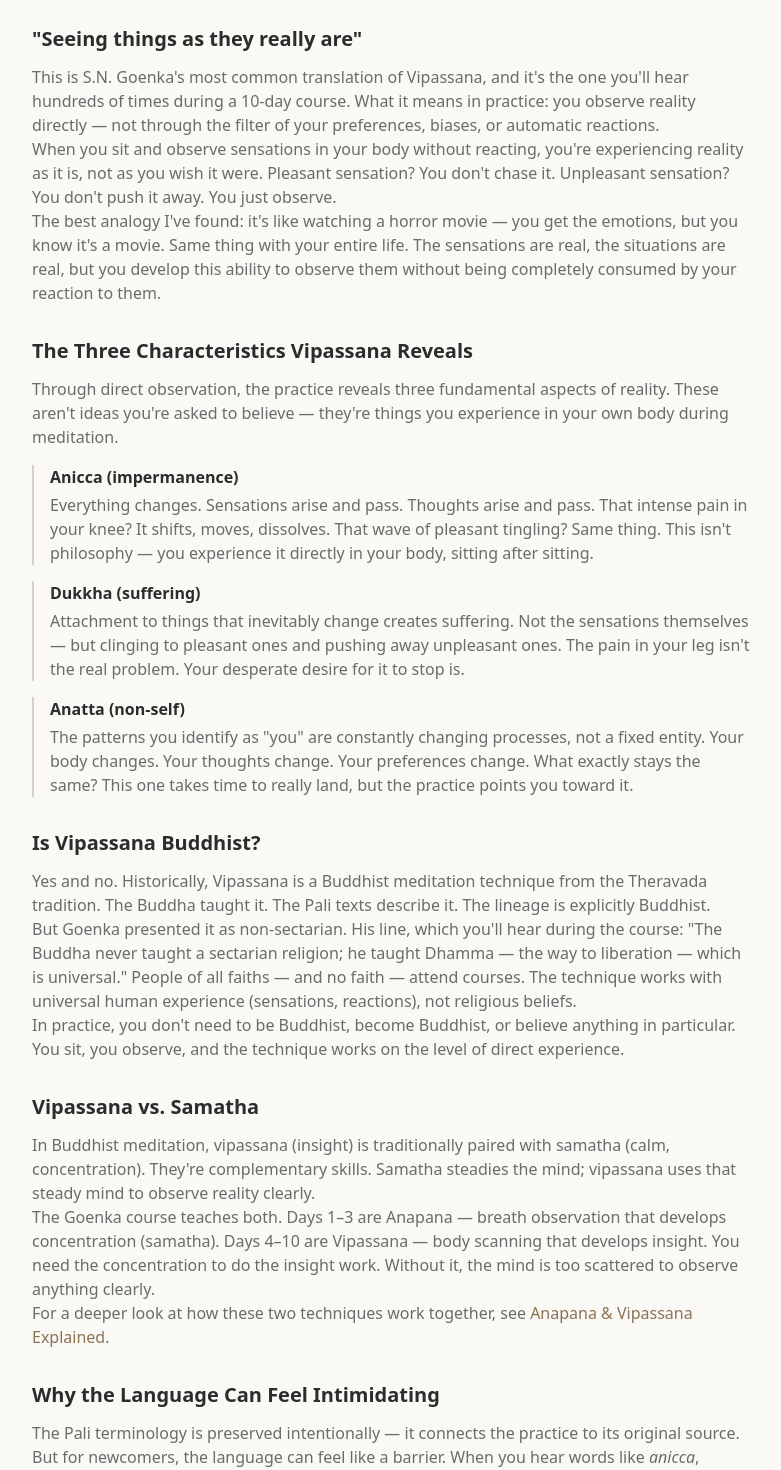
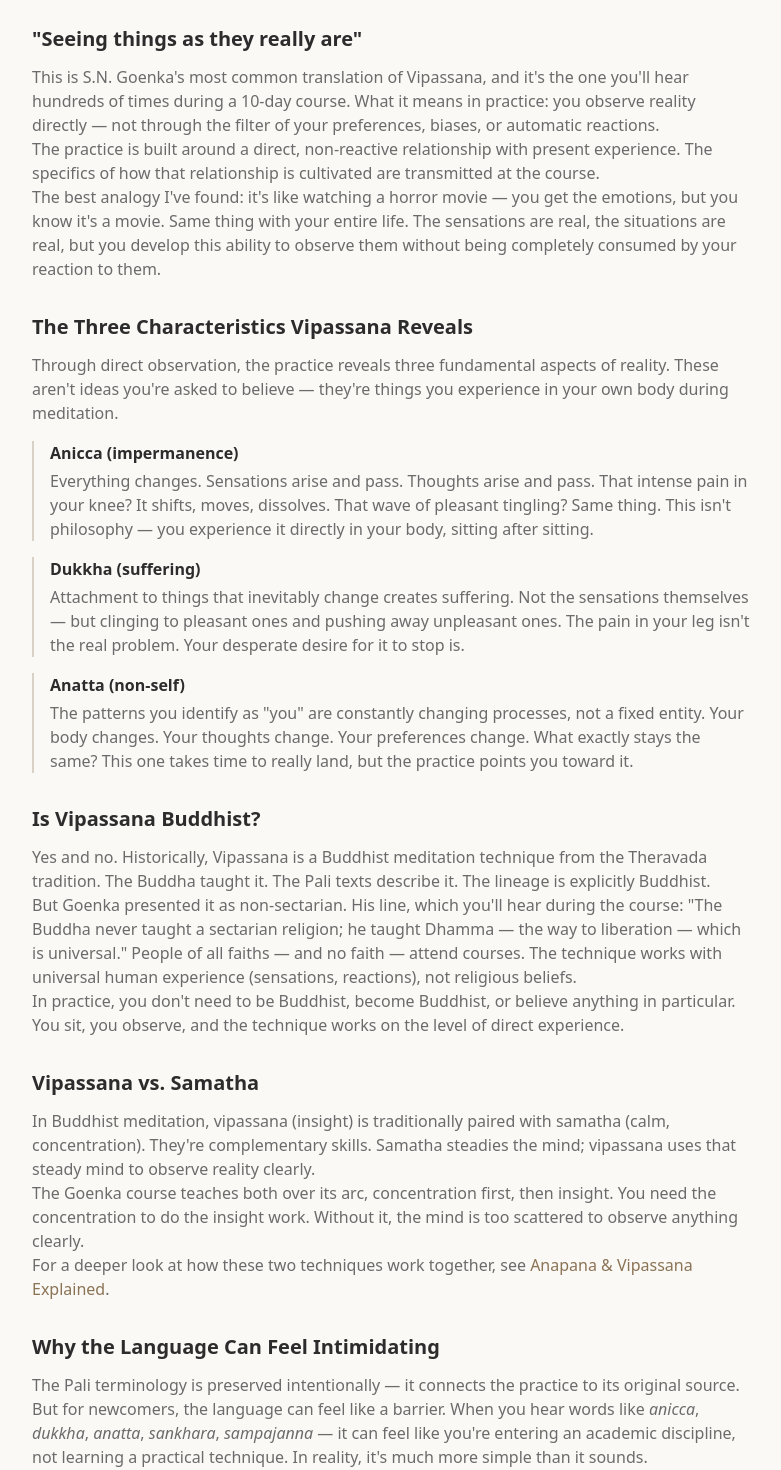
Before and after one commit to m13v/vipassana-cool, a Next.js app: page /guide/vipassana-meaning in a window 1280 px wide. Shown: the part 900-2370 px from the top of the page, without its empty margins (248-1029 px from the left). Built offline with nearby package versions, Linux system fonts and the light colour scheme.

Commit message:
Update Vipassana meaning page to generalize practice details

```diff
--- a/src/app/guide/vipassana-meaning/page.tsx
+++ b/src/app/guide/vipassana-meaning/page.tsx
@@ -70,7 +70,7 @@
             This is S.N. Goenka&apos;s most common translation of Vipassana, and it&apos;s the one you&apos;ll hear hundreds of times during a 10-day course. What it means in practice: you observe reality directly — not through the filter of your preferences, biases, or automatic reactions.
           </p>
           <p>
-            When you sit and observe sensations in your body without reacting, you&apos;re experiencing reality as it is, not as you wish it were. Pleasant sensation? You don&apos;t chase it. Unpleasant sensation? You don&apos;t push it away. You just observe.
+            The practice is built around a direct, non-reactive relationship with present experience. The specifics of how that relationship is cultivated are transmitted at the course.
           </p>
           <p>
             The best analogy I&apos;ve found: it&apos;s like watching a horror movie — you get the emotions, but you know it&apos;s a movie. Same thing with your entire life. The sensations are real, the situations are real, but you develop this ability to observe them without being completely consumed by your reaction to them.
@@ -126,7 +126,7 @@
             In Buddhist meditation, vipassana (insight) is traditionally paired with samatha (calm, concentration). They&apos;re complementary skills. Samatha steadies the mind; vipassana uses that steady mind to observe reality clearly.
           </p>
           <p>
-            The Goenka course teaches both. Days 1&ndash;3 are Anapana — breath observation that develops concentration (samatha). Days 4&ndash;10 are Vipassana — body scanning that develops insight. You need the concentration to do the insight work. Without it, the mind is too scattered to observe anything clearly.
+            The Goenka course teaches both over its arc, concentration first, then insight. You need the concentration to do the insight work. Without it, the mind is too scattered to observe anything clearly.
           </p>
           <p>
             For a deeper look at how these two techniques work together, see <Link href="/guide/anapana-and-vipassana-explained" className="text-accent hover:underline">Anapana &amp; Vipassana Explained</Link>.
```
